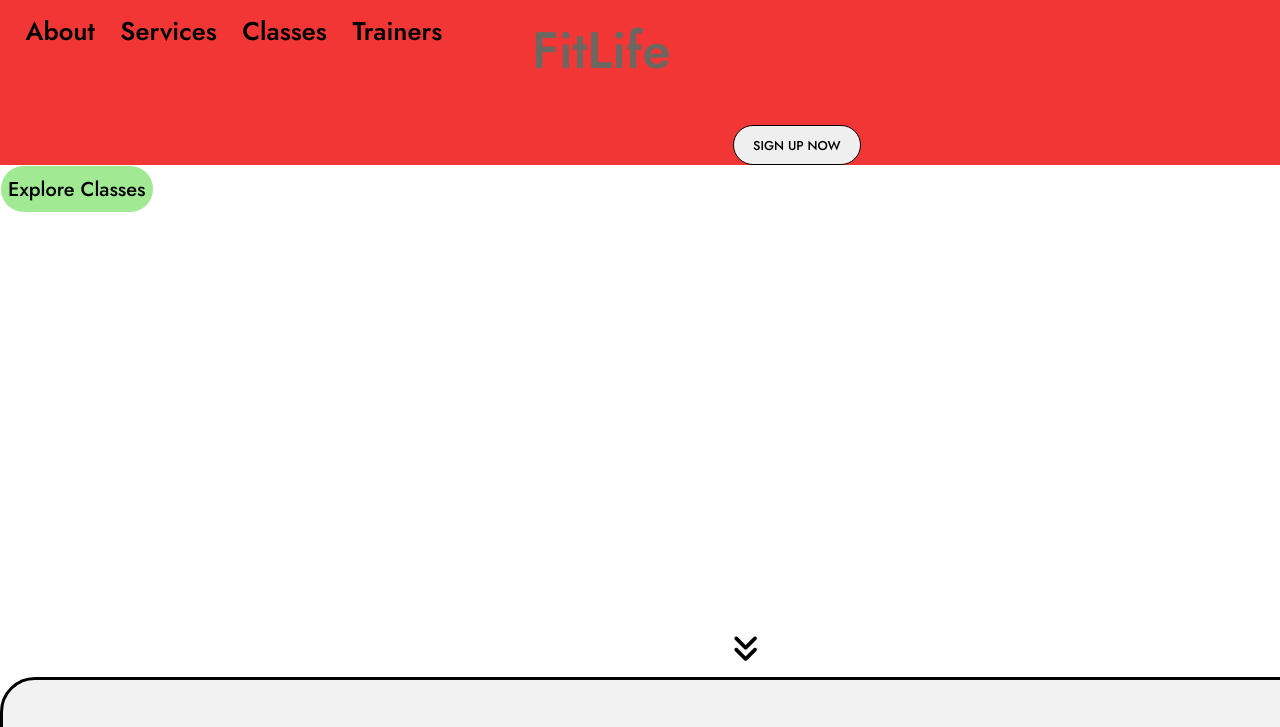
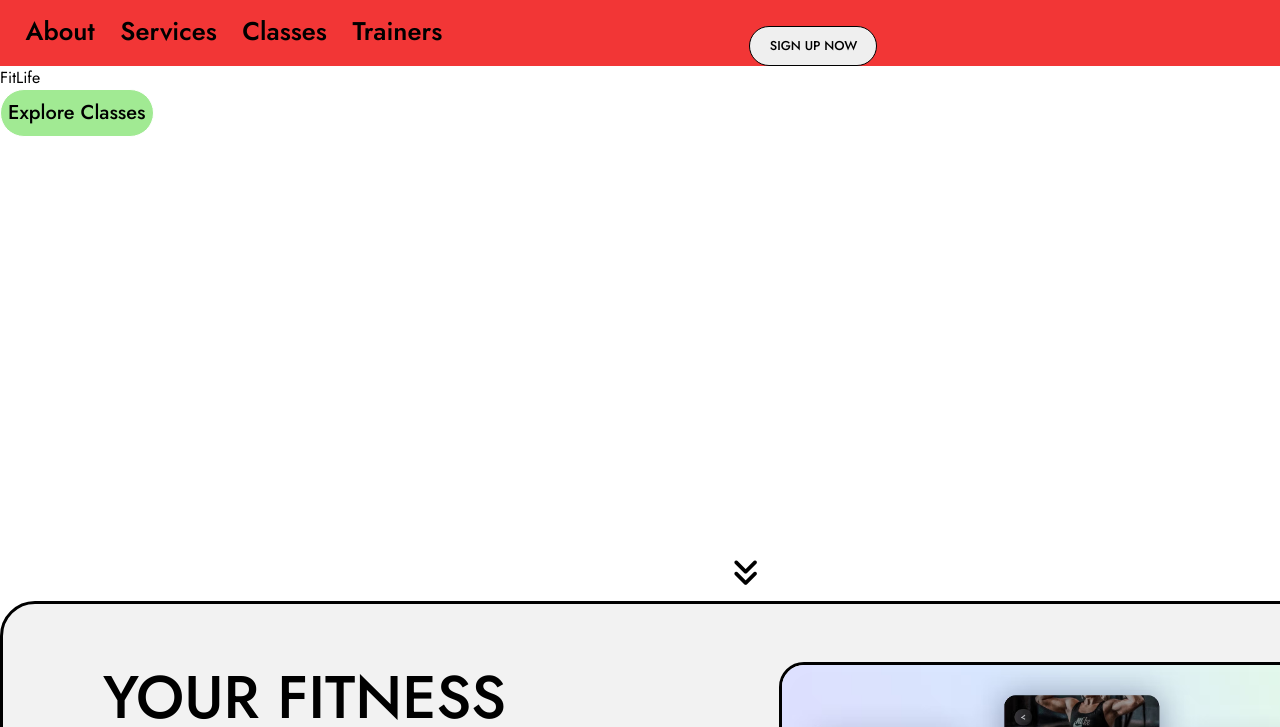
Before and after one commit to CoderUnnita/gym-landing-pg, a plain HTML site: page index.html in a window 1280 px wide. Shown: the top 727 px of the page. Drawn offline with Linux system fonts and the light colour scheme.

Commit message:
fixing buttons

```diff
--- a/index.html
+++ b/index.html
@@ -8,45 +8,36 @@
     <!-- css connected -->
     <link rel="stylesheet" href="style.css">
 
-    <!-- font added -->
-    <style> @import url('https://fonts.googleapis.com/css2?family=Jost:ital,wght@0,100..900;1,100..900&family=Montserrat:ital,wght@0,100..900;1,100..900&display=swap'); </style>
-
-
+    <!-- icon added -->
     <link rel="stylesheet" href="https://cdnjs.cloudflare.com/ajax/libs/font-awesome/6.7.2/css/all.min.css" integrity="sha512-Evv84Mr4kqVGRNSgIGL/F/aIDqQb7xQ2vcrdIwxfjThSH8CSR7PBEakCr51Ck+w+/U6swU2Im1vVX0SVk9ABhg==" crossorigin="anonymous" referrerpolicy="no-referrer" />
 
 </head>
 <body>
-    <header>
-        <nav>
-            <ul>
-                <li><a href="#"> About </a></li>
-                <li><a href="#"> Services </a></li>
-                <li><a href="#"> Classes </a></li>
-                <li><a href="#"> Trainers </a></li>
-                <li><a href="#"> FitLife </a></li>
-                <li> <button> SIGN UP NOW </button></li>
-            </ul>
-        </nav>
-    </header>
+    <nav>
+        <ul>
+            <li> <a href="#"> About </a></li>
+            <li> <a href="#"> Services </a></li>
+            <li> <a href="#"> Classes </a></li>
+            <li> <a href="#"> Trainers </a></li>
+            <button> SIGN UP NOW </button>
+        </ul>
+    </nav>
 
+    <div>
+        <div id="home">
+
+            <header> FitLife </header>
+
+            <button > Explore Classes </button>
+
+            <h2> Because You Deserve To Feel Amazing </h2>
+
+        </div>
+    </div>
 
     <main>
-        <div id="home">
-            <div>
-                <h2> Because You Deserve To Feel Amazing </h2>
-            </div>
-
-            <div>
-                <button > Explore Classes </button>
-            </div>
-
-        </div>
-
 
         <div id="down-arrow"> <i class="fa-solid fa-angles-down"></i> </div>
-
-
-
 
         <div id="app">
             <h2> YOUR FITNESS JOURNEY HERE AT FITLIFE </h2>
```
